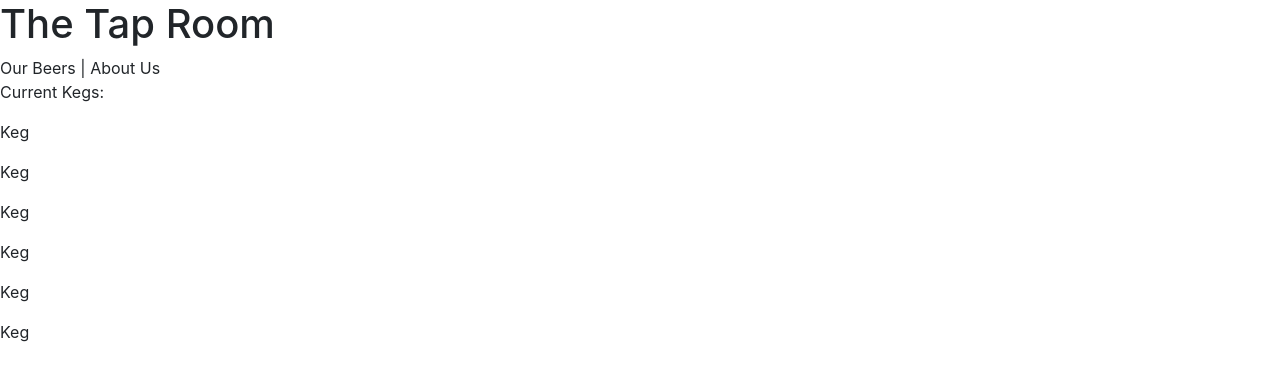
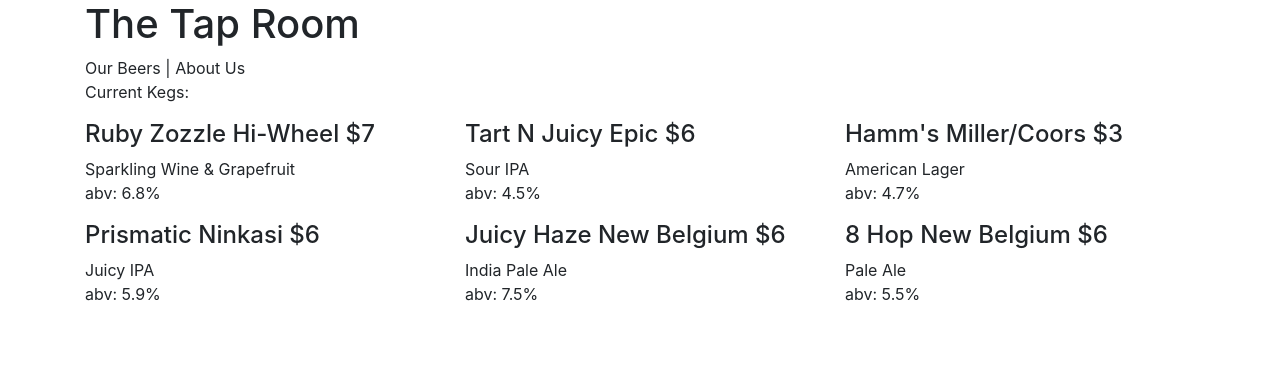
Before and after one commit to reneesarley/TapRoom-Site, a React app: page /#/ in a window 1280 px wide. Shown: the top 380 px of the page. Built offline with nearby package versions, Linux system fonts and the light colour scheme.

Commit message:
update keg list

```diff
--- a/src/components/App.jsx
+++ b/src/components/App.jsx
@@ -18,7 +18,7 @@
 
   render(){
     return (
-      <div>
+      <div className='container'>
         <Header/>
         <Switch>
           <Route exact path ='/' component={KegList}/>
--- a/src/components/KegList.jsx
+++ b/src/components/KegList.jsx
@@ -57,8 +57,9 @@
   return(
     <div>
       <p>Current Kegs:</p>
+      <div className="row">
         {masterKegList.map((keg, index) =>
-        <Keg name={keg.day}
+          <Keg name={keg.name}
             brewer={keg.brewer}
             description={keg.description}
             abv={keg.abv}
@@ -67,6 +68,7 @@
             key={index} />
         )}
       </div>
+    </div>
   );
 }
 export default KegList;
--- a/src/components/keg.jsx
+++ b/src/components/keg.jsx
@@ -3,9 +3,11 @@
 
 function Keg(props){
   return(
-    <div>
-      <p>Keg </p>
-      <h4>{props.name}</h4>
+    <div className='col-sm-4'>
+      <h4>{props.name} {props.brewer} ${props.price}</h4>
+        <p>{props.description} <br/>
+        abv: {props.abv}</p>
+
     </div>
   );
 }
```
Also changed, not shown: template.ejs. Lines whose indentation alone changed are shown as unchanged.
